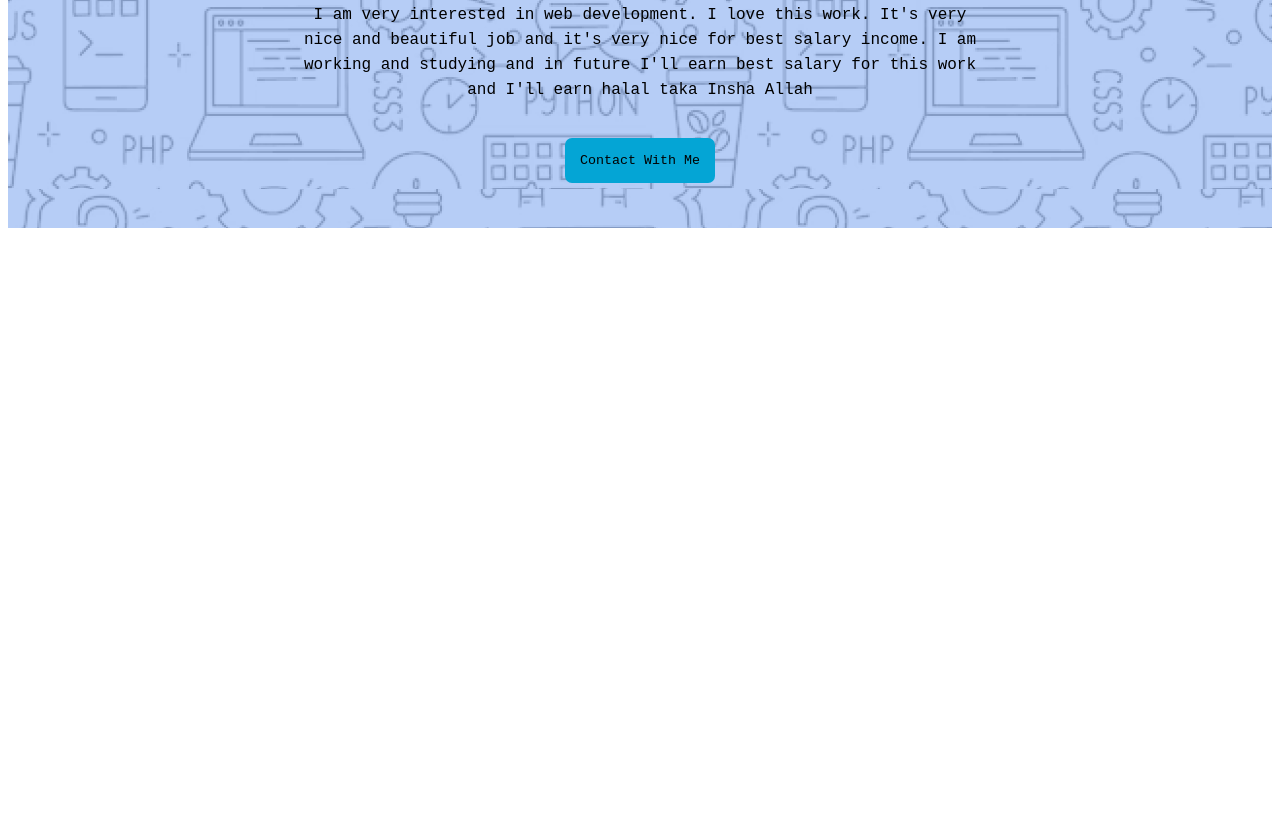
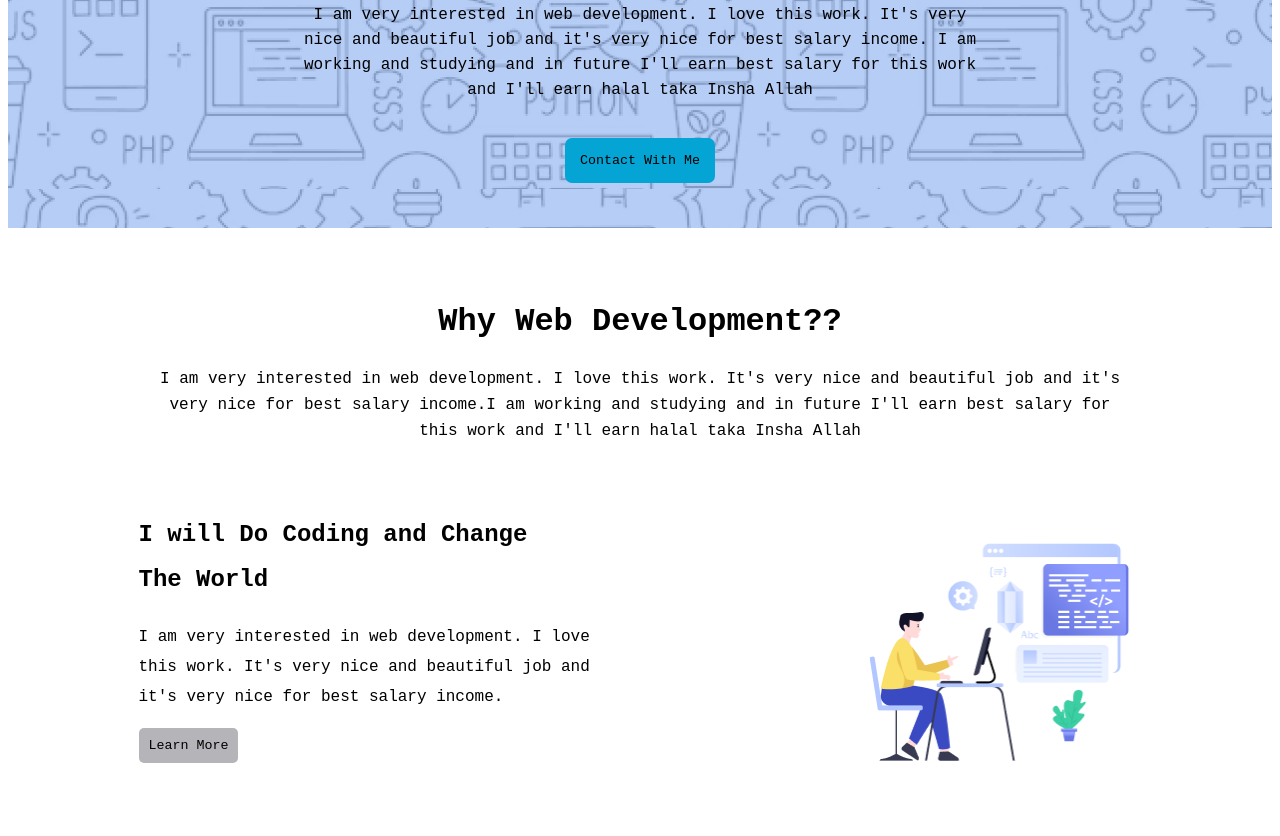
Before and after one commit to toha245/first-assignment, a plain HTML site: page index.html in a window 1280 px wide. Shown: the part 600-1436 px from the top of the page. Before the commit the page ends 903 px from the top, so only its background shows below. Drawn offline with Linux system fonts and the light colour scheme; a web font is replaced by a local one.

Commit message:
6th commit

```diff
--- a/index.html
+++ b/index.html
@@ -34,6 +34,26 @@
                 </div>
             </div>
         </section>
+
+        <section id="second-part">
+            <div class="title">
+                <h1 class="first-line font-32 extra-bold">Why Web Development??</h1>
+                <p class="second-line font-16">I am very interested in web development. I love this work. It's very nice and beautiful job and it's very nice for best salary income.I am working and studying and in future I'll earn best salary for this work and I'll earn halal taka Insha Allah</p>
+            </div>
+            <div class="first-box">
+                <div class="write">
+                    <h2 class="toha font-24 bold">I will Do Coding and Change The World</h2>
+                    <p class="sub-title font-16">I am very interested in web development. I love this work. It's very nice and beautiful job and it's very nice for best salary income.</p>
+
+                    <div class="btn-container font-20 semi-bold">
+                        <button>Learn More</button>
+                    </div>
+                </div>
+                <div class="image-right">
+                    <img src="images/Layer_1.png" alt="">
+                </div>
+            </div>
+        </section>
     </main>
 </body>
 
--- a/style/style.css
+++ b/style/style.css
@@ -101,3 +101,60 @@
     border: none;
     background-color: rgb(4, 165, 213);
 }
+
+
+/* second-pert */
+
+
+#second-part .title{
+    text-align: center;
+    align-items: center;
+    justify-content: center;
+    margin-bottom: 48px;
+}
+
+#second-part .title .second-line{
+    line-height: 26px;
+    margin-right: 144px;
+    margin-left: 144px;
+}
+
+
+#second-part .first-box{
+    display: flex;
+    justify-content: space-around;
+    padding-bottom: 48px;
+
+
+}
+
+
+#second-part .first-box .write .toha{
+    line-height: 45px;
+    width: 390px;
+}
+
+#second-part .first-box .write .sub-title{
+    line-height: 30px;
+
+    width: 468px;
+}
+
+#second-part .first-box .write{
+
+}
+
+#second-part .first-box .image-right img{
+    width: 274px;
+    height: 240px;
+    padding-top: 48px;
+
+}
+
+#second-part .first-box .write .btn-container button{
+    padding: 10px;
+    background-color: rgb(180, 180, 185);
+    border: none;
+    border-radius: 5px;
+
+}
```
